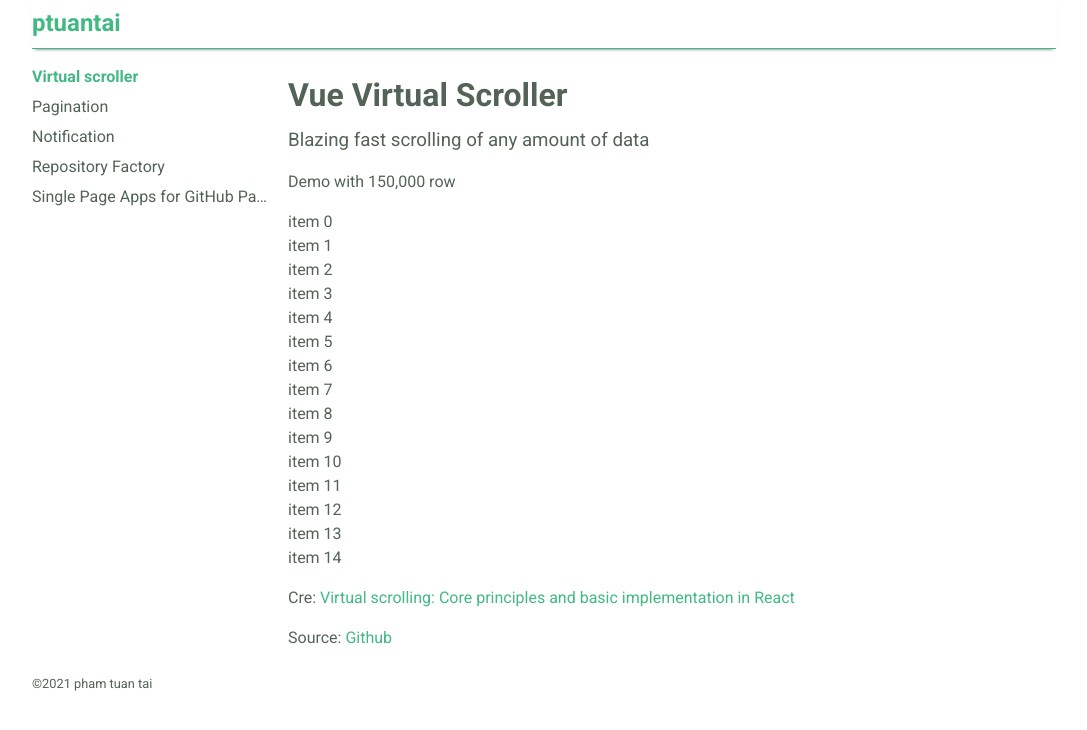
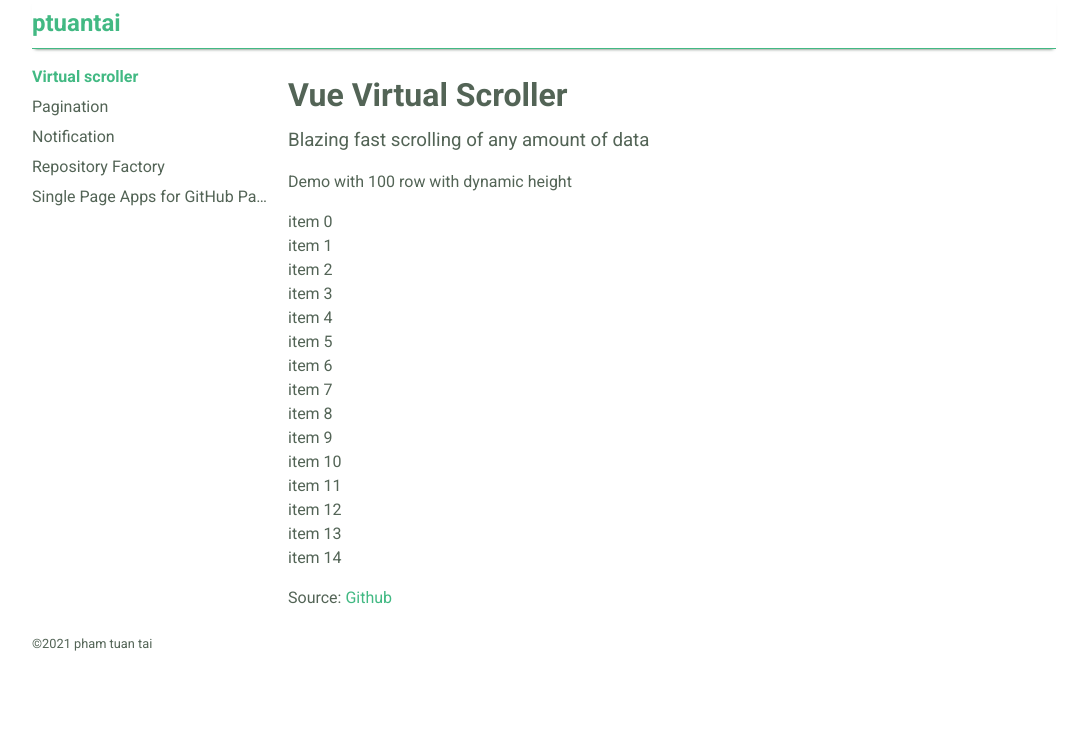
Before and after one commit to tuantai43/study, a Vue app: page /study/virtual-scroller in a window 1280 px wide. Shown: the top 730 px of the page, without its empty margins (96-1183 px from the left). Built offline with nearby package versions, Linux system fonts and the light colour scheme.

Commit message:
update content virtual scroll demo

```diff
--- a/src/router/views/virtual-scroller/VirtualScrollerIndex.vue
+++ b/src/router/views/virtual-scroller/VirtualScrollerIndex.vue
@@ -1,18 +1,7 @@
 <template>
     <base-tutorial-page :title="label.title" :description="label.description">
-        <p>Demo with 150,000 row</p>
+        <p>Demo with 100 row with dynamic height</p>
         <virtual-scroller-demo></virtual-scroller-demo>
-        <p>
-            Cre:
-            <a
-                class="text-primary"
-                title="Virtual scrolling: Core principles and basic implementation in React"
-                aria-label="Virtual scrolling: Core principles and basic implementation in React"
-                href="https://blog.logrocket.com/virtual-scrolling-core-principles-and-basic-implementation-in-react/">
-                Virtual scrolling: Core principles and basic implementation in
-                React
-            </a>
-        </p>
         <p>
             Source:
             <a
```
